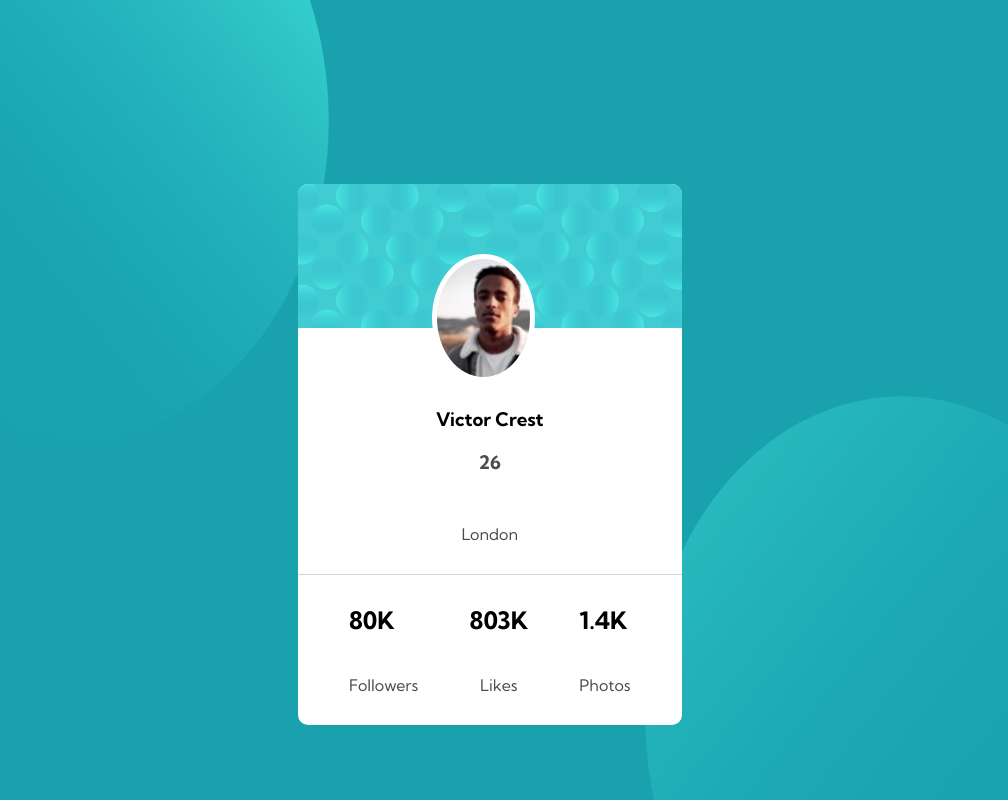
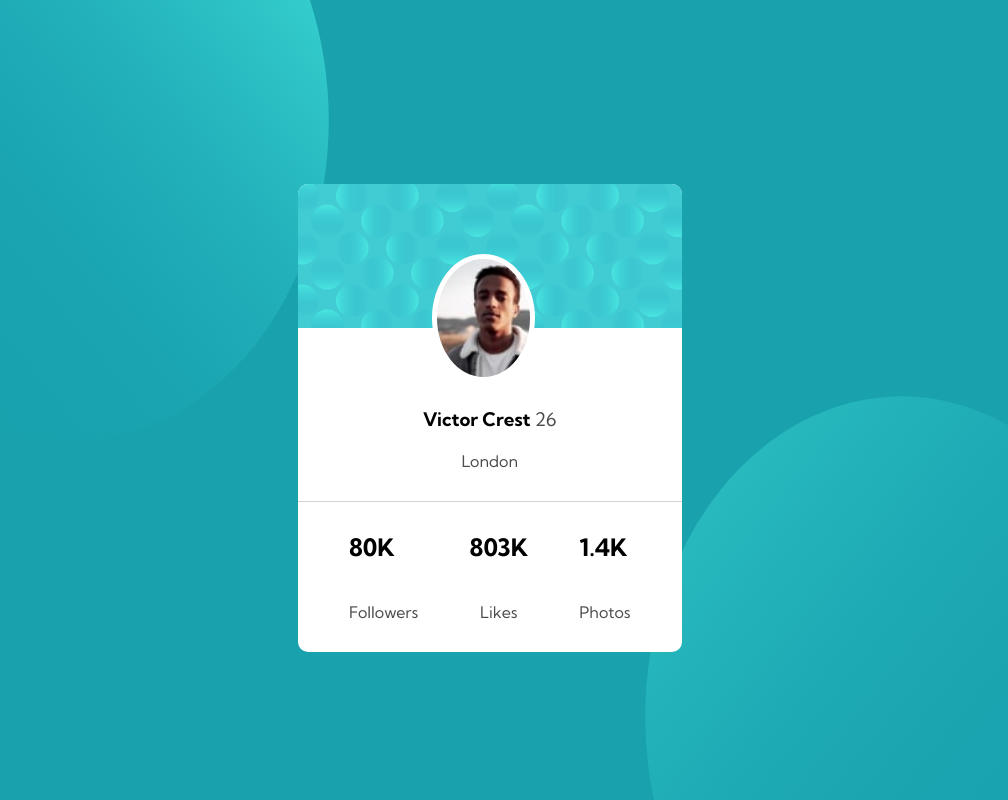
Before and after one commit to aayushali/profile-card-component-responsive, a plain HTML site: page index.html in a window 1280 px wide. Shown: the whole page, without its empty margins (163-1171 px from the left). Drawn offline with Linux system fonts and the light colour scheme.

Commit message:
Updated resonsive.css

```diff
--- a/index.html
+++ b/index.html
@@ -4,6 +4,9 @@
     <meta charset="UTF-8" />
     <title>Title</title>
     <link rel="stylesheet" href="./css/style.css" />
+    <link rel="stylesheet" href="./css/responsive.css">
+    <meta name="viewport" content="width=device-width, initial-scale=1, minimum-scale=1" />
+
   </head>
   <body>
     <div class="main-container">
@@ -19,7 +22,7 @@
       <div class="box-image"></div>
       <div class="box-info">
         <div class="profile-image"></div>
-        <h3>Victor Crest <p>26</p></h3>
+        <h3>Victor Crest <span>26</span></h3>
         <p>London</p>
         <div class="profile-status">
           <div class="followers">
```
